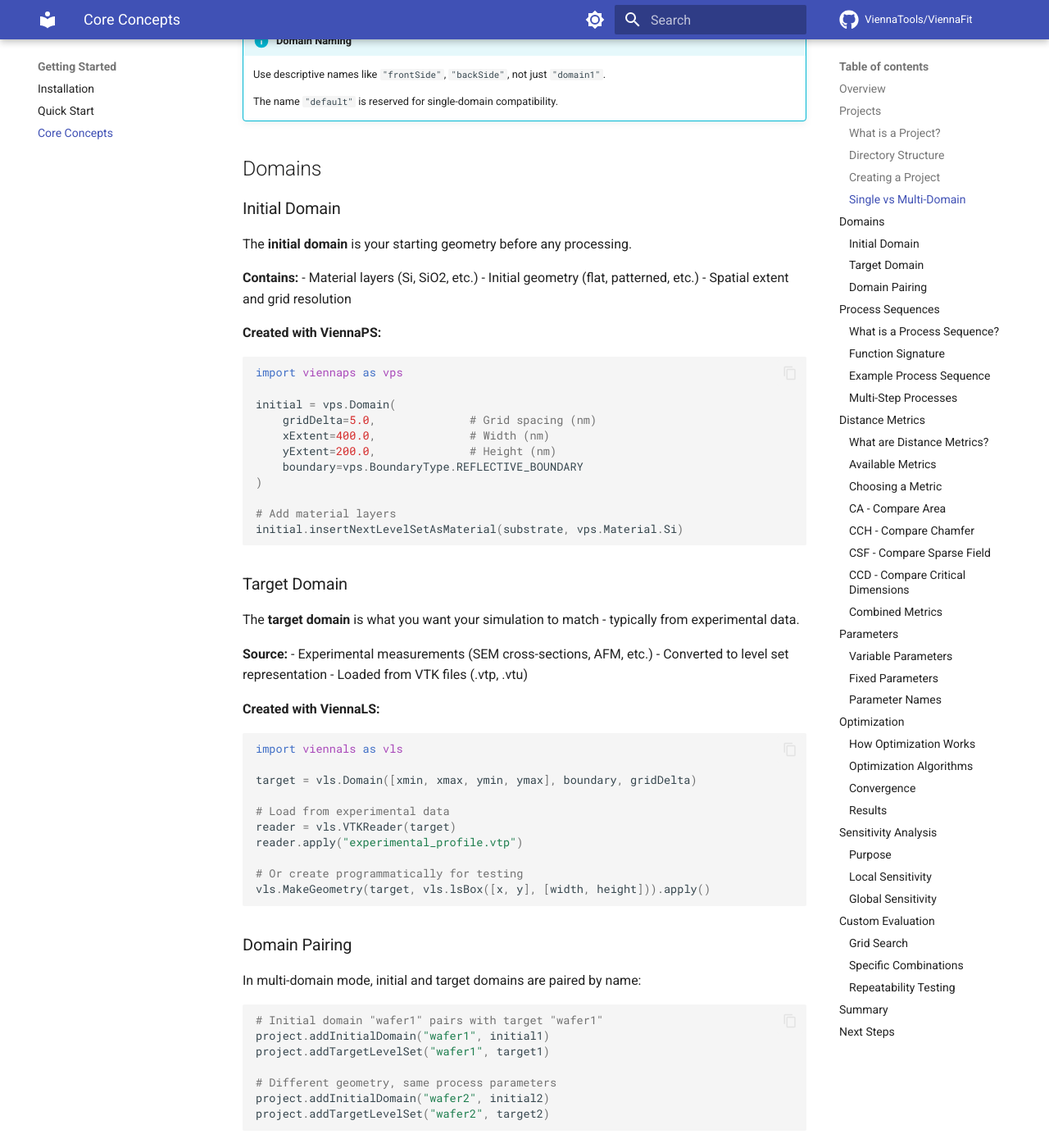
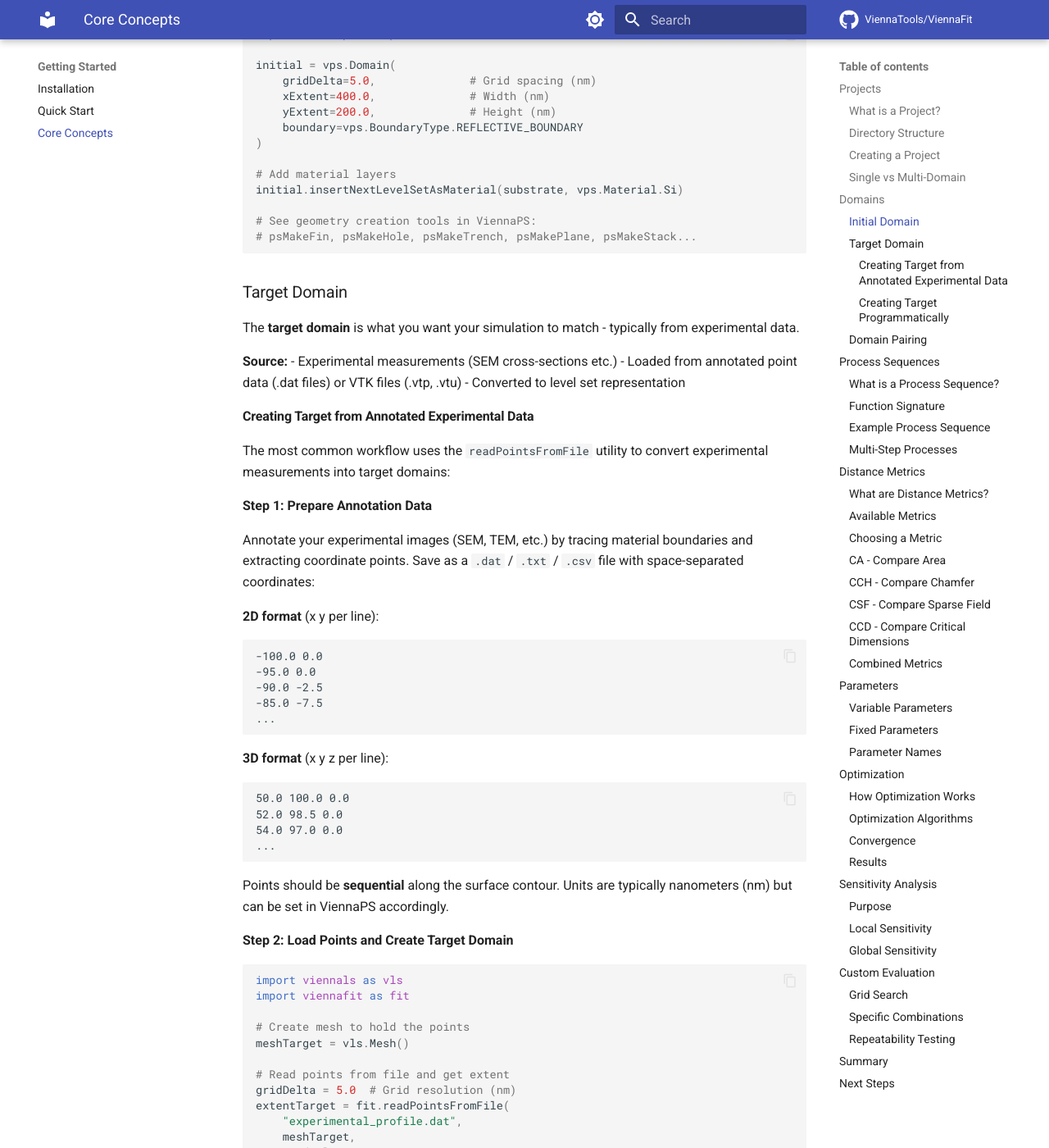
Before and after one commit to ViennaTools/ViennaFit, an MkDocs documentation site: the page built from docs/getting-started/concepts.md, in a window 1280 px wide and 1400 px high, scrolled down 1977 px. Shown: the whole window at 82% size. Built offline with MkDocs 1.6.1 and Material for MkDocs 9.7.7, drawn with Linux system fonts in a browser that asks for light colours; comment, search, counter and statistics services are not loaded; the version menu is left out; some of the changed text lies outside the part shown.

Commit message:
edit concepts

````diff
--- a/docs/getting-started/concepts.md
+++ b/docs/getting-started/concepts.md
@@ -1,19 +1,4 @@
 # Core Concepts
-
-Understanding ViennaFit's fundamental concepts will help you use it effectively. This guide explains the key components and how they work together.
-
-## Overview
-
-ViennaFit orchestrates the following workflow:
-
-```
-1. Define Problem → 2. Run Simulations → 3. Compare Results → 4. Optimize
-     ↓                      ↓                    ↓                ↓
-   Project            Process Sequence      Distance Metric   Algorithm
-   Domains            with Parameters       (CA, CCH, etc.)   (dlib, etc.)
-```
-
-Let's explore each component.
 
 ## Projects
 
@@ -98,11 +82,11 @@ project.addTargetLevelSet("wafer2", target2)
 
 ### Initial Domain
 
-The **initial domain** is your starting geometry before any processing.
+The **initial domain** is a ViennaPS domain. It is your starting geometry before any processing.
 
 **Contains:**
 - Material layers (Si, SiO2, etc.)
-- Initial geometry (flat, patterned, etc.)
+- Initial geometry
 - Spatial extent and grid resolution
 
 **Created with ViennaPS:**
@@ -118,6 +102,9 @@ initial = vps.Domain(
 
 # Add material layers
 initial.insertNextLevelSetAsMaterial(substrate, vps.Material.Si)
+
+# See geometry creation tools in ViennaPS:
+# psMakeFin, psMakeHole, psMakeTrench, psMakePlane, psMakeStack...
 ```
 
 ### Target Domain
@@ -125,21 +112,90 @@ initial.insertNextLevelSetAsMaterial(substrate, vps.Material.Si)
 The **target domain** is what you want your simulation to match - typically from experimental data.
 
 **Source:**
-- Experimental measurements (SEM cross-sections, AFM, etc.)
+- Experimental measurements (SEM cross-sections etc.)
+- Loaded from annotated point data (.dat files) or VTK files (.vtp, .vtu)
 - Converted to level set representation
-- Loaded from VTK files (.vtp, .vtu)
 
-**Created with ViennaLS:**
+#### Creating Target from Annotated Experimental Data
+
+The most common workflow uses the `readPointsFromFile` utility to convert experimental measurements into target domains:
+
+**Step 1: Prepare Annotation Data**
+
+Annotate your experimental images (SEM, TEM, etc.) by tracing material boundaries and extracting coordinate points. Save as a `.dat` / `.txt` / `.csv` file with space-separated coordinates:
+
+**2D format** (x y per line):
+```
+-100.0 0.0
+-95.0 0.0
+-90.0 -2.5
+-85.0 -7.5
+...
+```
+
+**3D format** (x y z per line):
+```
+50.0 100.0 0.0
+52.0 98.5 0.0
+54.0 97.0 0.0
+...
+```
+
+Points should be **sequential** along the surface contour. Units are typically nanometers (nm) but can be set in ViennaPS accordingly.
+
+**Step 2: Load Points and Create Target Domain**
+
+```python
+import viennals as vls
+import viennafit as fit
+
+# Create mesh to hold the points
+meshTarget = vls.Mesh()
+
+# Read points from file and get extent
+gridDelta = 5.0  # Grid resolution (nm)
+extentTarget = fit.readPointsFromFile(
+    "experimental_profile.dat",
+    meshTarget,
+    gridDelta,
+    mode="2D",           # "2D" or "3D"
+    reflectX=False,      # Mirror in X axis if needed
+    shiftX=0.0,          # Translate X coordinates if needed
+    shiftY=0.0,          # Translate Y coordinates if needed
+    scaleFactor=1.0      # Scale all coordinates if needed
+)
+
+# Create level set domain with computed extent
+target = vls.Domain(
+    extentTarget,
+    [
+        vls.BoundaryConditionEnum.REFLECTIVE_BOUNDARY,
+        vls.BoundaryConditionEnum.INFINITE_BOUNDARY,
+    ],
+    gridDelta,
+)
+
+# Convert mesh to level set representation
+vls.FromSurfaceMesh(target, meshTarget).apply()
+```
+
+**Common transformations:**
+- **`reflectX=True`**: Mirror coordinates if annotation coordinate system is flipped
+- **`shiftX/Y/Z`**: Center or align geometry to match initial domain
+- **`scaleFactor`**: Convert units (e.g., `scaleFactor=1000` for μm → nm)
+
+**Example:** See `examples/setup/loadExperimentalData.py` for a complete demonstration using `examples/data/u_shaped_trench.dat`.
+
+#### Creating Target Programmatically
+
+For testing or synthetic cases, create targets directly:
+
 ```python
 import viennals as vls
 
 target = vls.Domain([xmin, xmax, ymin, ymax], boundary, gridDelta)
 
-# Load from experimental data
-reader = vls.VTKReader(target)
-reader.apply("experimental_profile.vtp")
-
-# Or create programmatically for testing
+# Create geometric shape
 vls.MakeGeometry(target, vls.lsBox([x, y], [width, height])).apply()
 ```
 
@@ -310,7 +365,6 @@ CA = |Area(simulation) - Area(target)|
 
 **Use when:**
 - You care about total material removed/added
-- Speed is important
 - Shape details don't matter
 
 **Example:**
@@ -352,7 +406,7 @@ Sum of squared differences at grid points in narrow band.
 ```python
 opt.setDistanceMetrics(
     primaryMetric="CSF",
-    sparseFieldExpansionWidth=200  # Grid points to compare
+    sparseFieldExpansionWidth=200  # This is explained in the function itself
 )
 ```
 
@@ -421,7 +475,7 @@ opt.setVariableParameters({
 **Tips:**
 - Start with wide bounds, narrow after initial run
 - Use log scale for parameters spanning orders of magnitude
-- Check physics: negative rates usually don't make sense
+- Check physics, set a range which makes sense
 
 ### Fixed Parameters
 
@@ -442,7 +496,37 @@ opt.setFixedParameters({
 
 ### Parameter Names
 
-Must match keys used in process sequence:
+Parameter names must be declared **before** setting fixed and variable parameters using `setParameterNames()`.
+
+**Important rules:**
+
+1. **All parameters must be declared**: Every parameter used in your process sequence must appear in the parameter names list
+2. **No overlap**: A parameter cannot be both fixed and variable
+3. **Complete partition**: Every declared parameter must be classified as either fixed or variable
+
+**Example:**
+```python
+# Step 1: Declare all parameter names
+opt.setParameterNames(["etchRate", "time", "temperature", "pressure"])
+
+# Step 2: Classify parameters
+opt.setVariableParameters({
+    "etchRate": (10, 100),    # Will be optimized
+    "time": (0.5, 5.0)        # Will be optimized
+})
+
+opt.setFixedParameters({
+    "temperature": 300.0,     # Constant
+    "pressure": 1.0           # Constant
+})
+
+# Variable + Fixed = All parameter names
+# {"etchRate", "time"} ∪ {"temperature", "pressure"} = {"etchRate", "time", "temperature", "pressure"} ✓
+```
+
+**Matching process sequence:**
+
+Parameter names must match the keys used in your process sequence:
 
 ```python
 # In optimization setup
@@ -476,14 +560,14 @@ def process(domain, params):
 - Robust to noise
 
 **Nevergrad:**
-- Evolutionary algorithm
-- Better for complex landscapes
-- More exploration
+- Automatic adaptation of strategy durin optimization run
+- Can be slower to converge but better at exploring local minima
 
 **Ax/BoTorch:**
 - Bayesian optimization
-- Best for expensive simulations
-- Needs fewer evaluations
+- Uses batches instead of single evaluations
+- As a result usually needs less evaluations overall
+- User chooses batch size etc.
 
 ```python
 opt.setOptimizer("dlib")       # Default
````
Also changed, not shown: other parts of docs/getting-started/concepts.md (+6 -8 lines).
